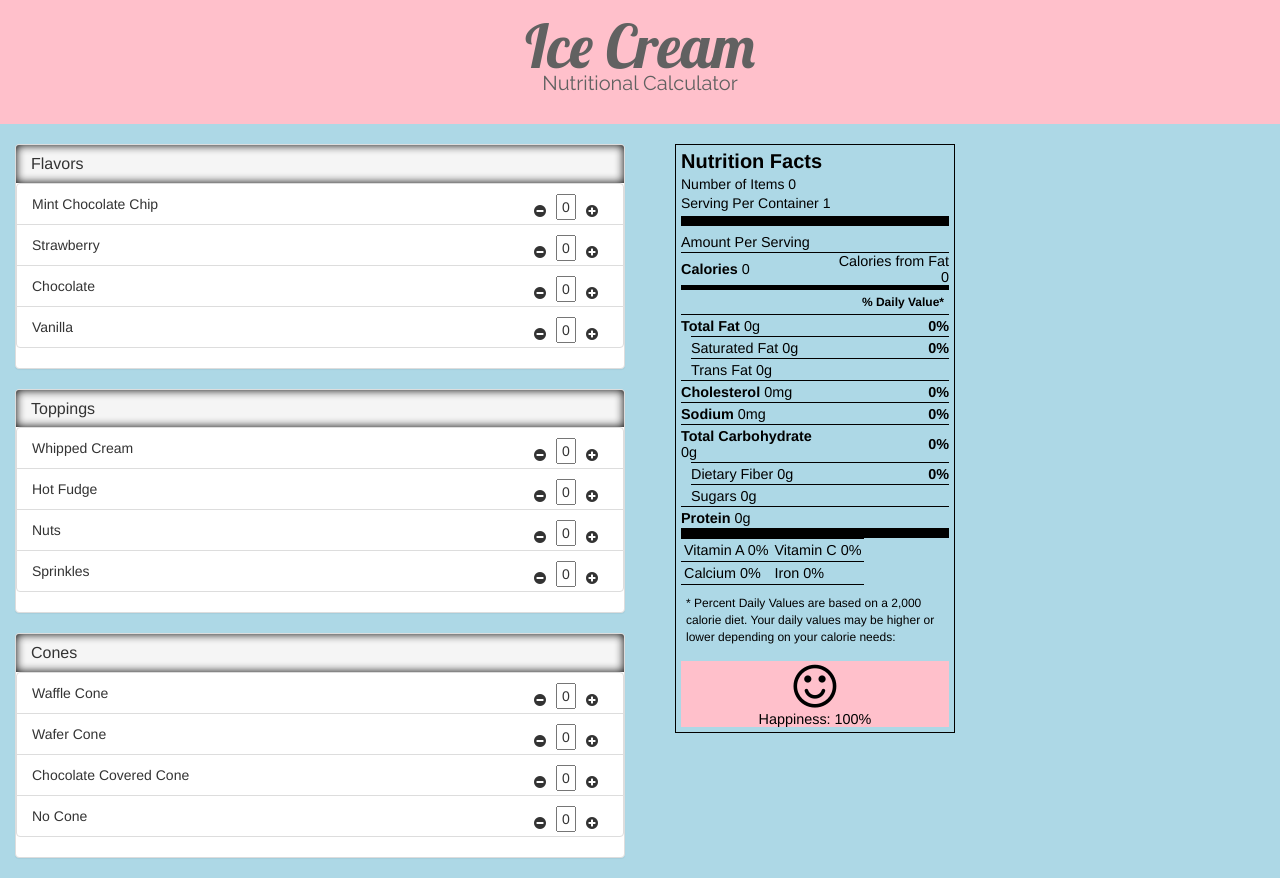
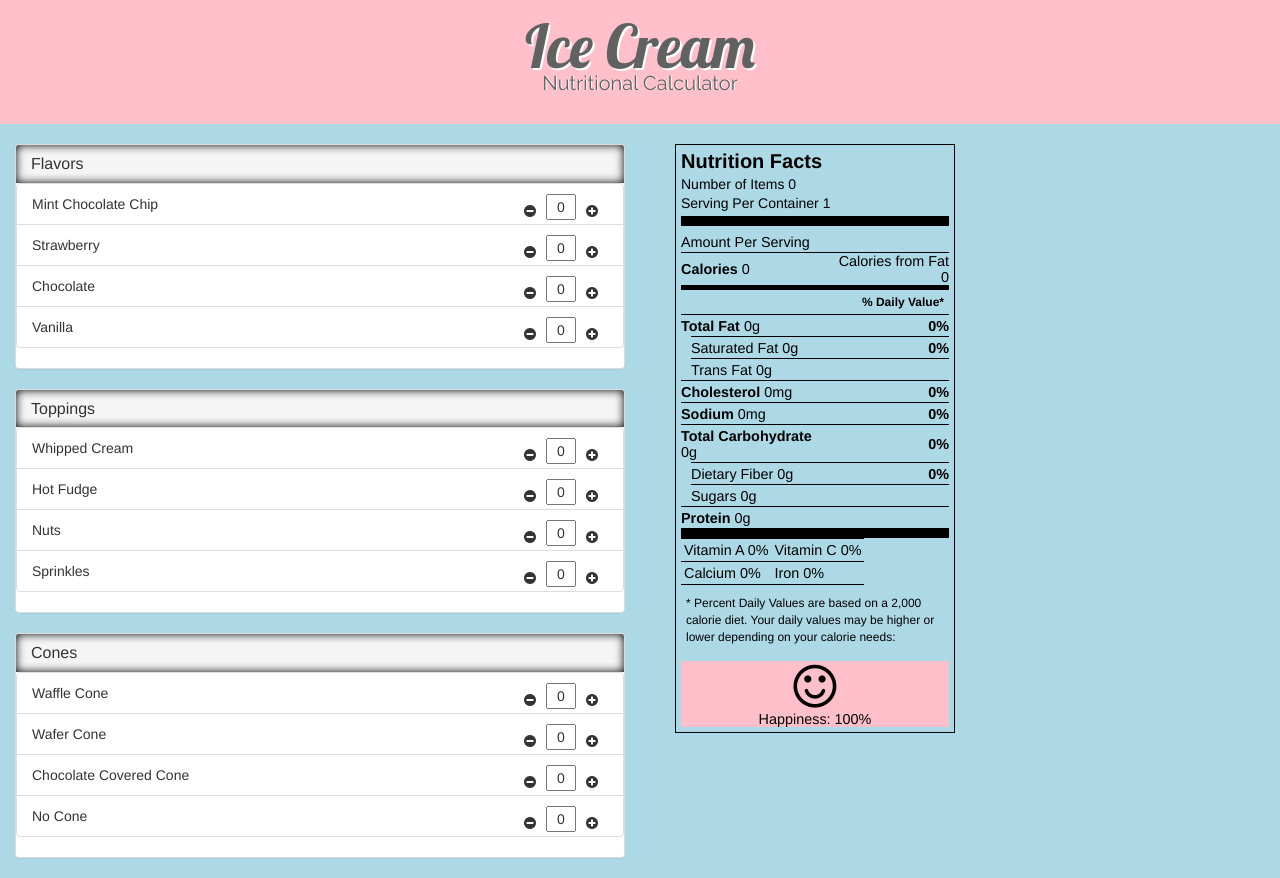
Before and after one commit to chimipepper/angularNutritionCalculator, a plain HTML site: page index.html in a window 1280 px wide. Drawn offline with nearby package versions, Linux system fonts and the light colour scheme; some packages are replaced by stand-ins of ours.

Commit message:
input width increased

```diff
--- a/styles.css
+++ b/styles.css
@@ -9,10 +9,12 @@
   font-size:60px;
   font-family: 'Lobster', cursive;
   line-height: 0.2;
+  text-shadow: 2px 2px white;
 }
 #header h2 {
   font-size:20px;
   font-family: 'Raleway', sans-serif;
+  text-shadow: 1px 0px white;
 }
 
 #home {
@@ -47,7 +49,7 @@
   cursor: pointer;
 }
 #itemOptions .itemQty {
-  width:20px;
+  width:30px;
   text-align:center;
 }
 
```
